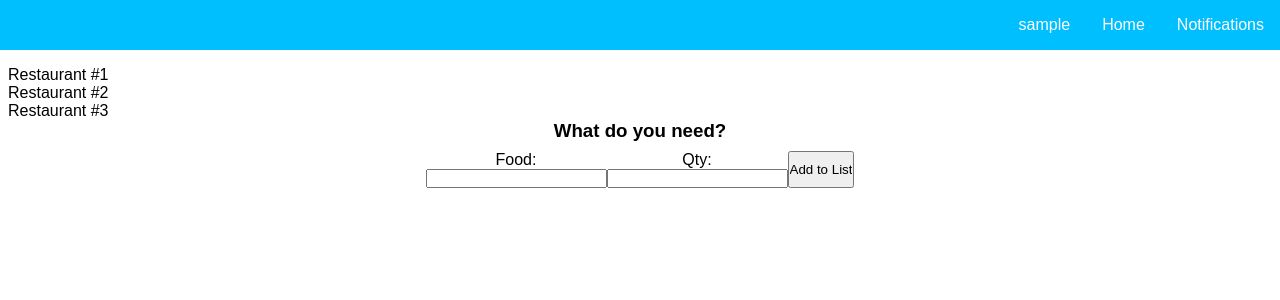
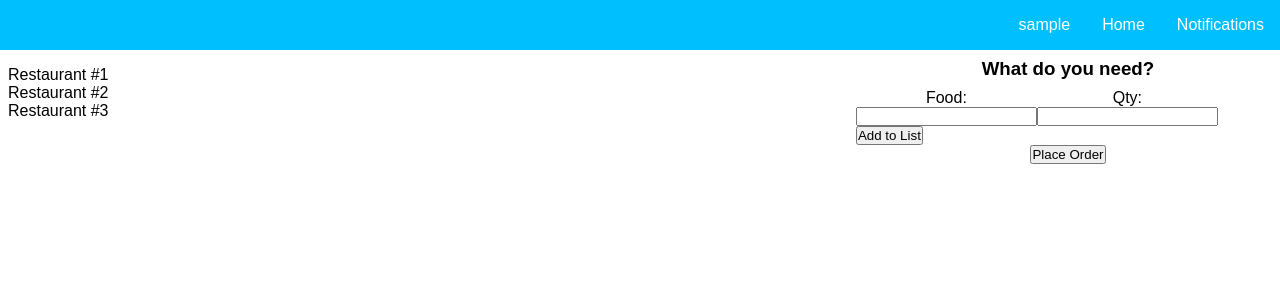
Before and after one commit to ronitsinha/mx_hackathon2020, a Flask app: a page that uses templates/foodbank.html in a window 1280 px wide. Shown: the top 300 px of the page. Run offline with Flask 2, Linux system fonts and the light colour scheme.

Commit message:
Food banks can now make orders to the server

```diff
--- a/app.py
+++ b/app.py
@@ -1,4 +1,5 @@
 import flask as fl
+import json
 
 app = fl.Flask(__name__, static_folder='static')
 
@@ -16,7 +17,6 @@ def restaurant (name=None):
 def foodbank (name=None):
 	return fl.render_template('foodbank.html', name=name)
 
-@app.route('/handle_name', methods=['POST'])
 @app.route('/handle_name/<user_type>', methods=['POST'])
 def handle_name (user_type=None):
 
@@ -24,3 +24,11 @@ def handle_name (user_type=None):
 		return fl.redirect( fl.url_for(user_type, name=fl.request.form['name']) )
 
 	return fl.redirect( fl.url_for(user_type) )
+
+@app.route('/handle_foodbank_request', methods=['POST'])
+def handle_foodbank_request ():
+	data = json.loads(fl.request.form['js_data'])
+
+	app.logger.debug(data)
+
+	return None
--- a/static/main.js
+++ b/static/main.js
@@ -1,3 +1,5 @@
+orders = {}
+
 window.onload = _ => {
 	console.log('ready!')
 
@@ -6,5 +8,21 @@ window.onload = _ => {
 		var qty = document.getElementById('qty').value;
 
 		document.getElementById('requestorder').innerHTML += `<li>${food}: ${qty}</li>`;
+		orders[food] = parseInt(qty);
 	}
+
+	document.getElementById('placeorder').onclick = place_order;
 }
+
+
+function place_order () {
+	console.log('Order placed!');
+
+	for (var key in orders) {
+		console.log(`${key}: ${orders[key]}`);
+	}
+
+	$.post('/handle_foodbank_request', {
+		js_data: JSON.stringify(orders)
+	});
+}
--- a/static/style.css
+++ b/static/style.css
@@ -48,7 +48,7 @@ form .flex-item {
 
 .main {
 	display: flex;
-	flex-flow: row wrap;
+	flex-flow: row nowrap;
 }
 
 .main .nearby {
@@ -84,3 +84,9 @@ form .flex-item {
 .main .request form .field{
 	text-align: center;
 }
+
+#requestorder {
+	text-align: left;
+	list-style: none;
+	margin-right: auto;
+}
--- a/templates/foodbank.html
+++ b/templates/foodbank.html
@@ -46,6 +46,8 @@
 
 					</ul>
 
+					<input type="button" value="Place Order" id="placeorder">
+
 				</div>
 			</div>
 
```
